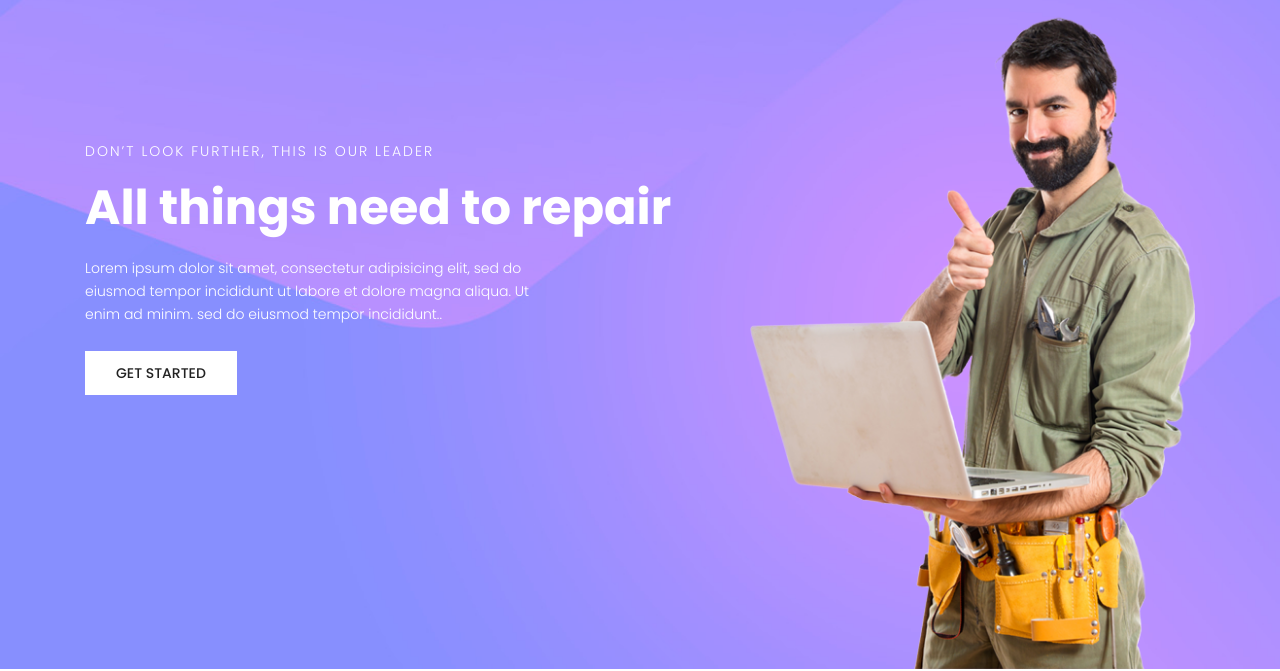
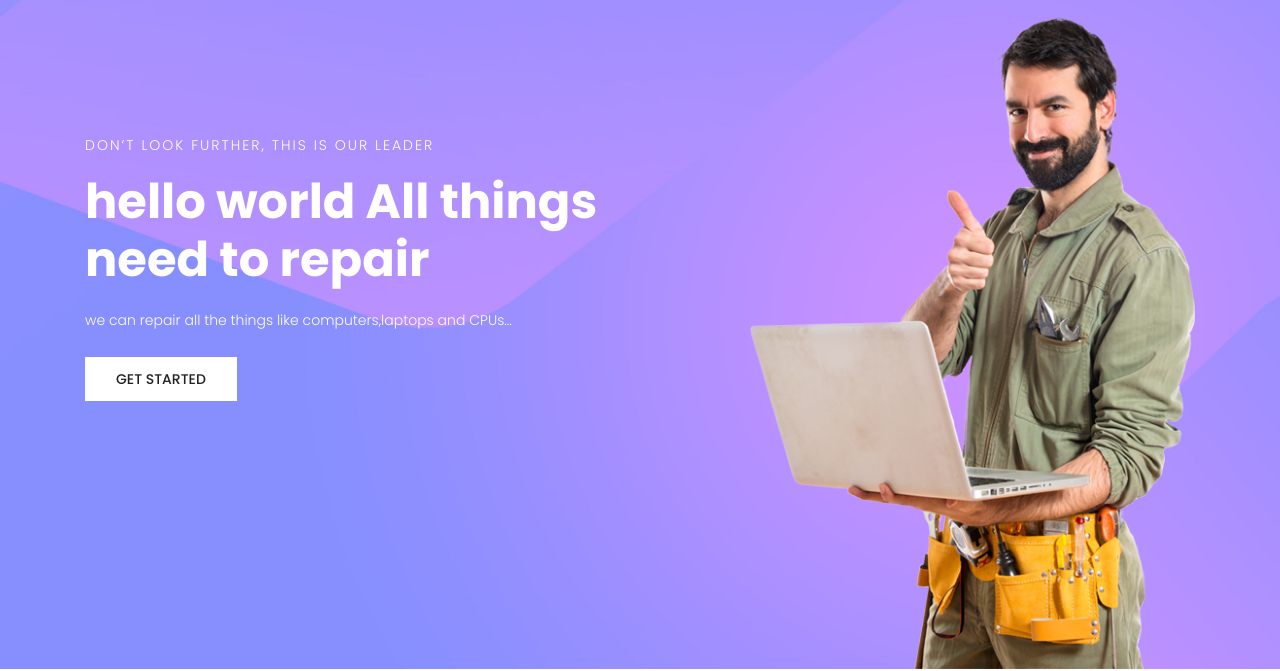
Before and after one commit to devvorldtech/devvorldtech.github.io, a plain HTML site: page index.html in a window 1280 px wide. Shown: the part 131-802 px from the top of the page. Drawn offline with nearby package versions, Linux system fonts and the light colour scheme; some packages are replaced by stand-ins of ours.

Commit message:
hello world adde

```diff
--- a/index.html
+++ b/index.html
@@ -77,10 +77,11 @@
 						<div class="banner-content col-lg-7 col-md-6 justify-content-center ">
 							<h6 class="text-uppercase">Don’t look further, This is our Leader</h6>
 							<h1>
+								hello world
 								All things need to repair
 							</h1>
 							<p class="text-white">
-								Lorem ipsum dolor sit amet, consectetur adipisicing elit, sed do eiusmod tempor incididunt ut labore et dolore magna aliqua. Ut enim ad minim.  sed do eiusmod tempor incididunt..
+								we can repair all the things like computers,laptops and CPUs...
 							</p>
 							<a href="#" class="primary-btn header-btn text-uppercase mt-10">Get Started</a>
 						</div>
```
